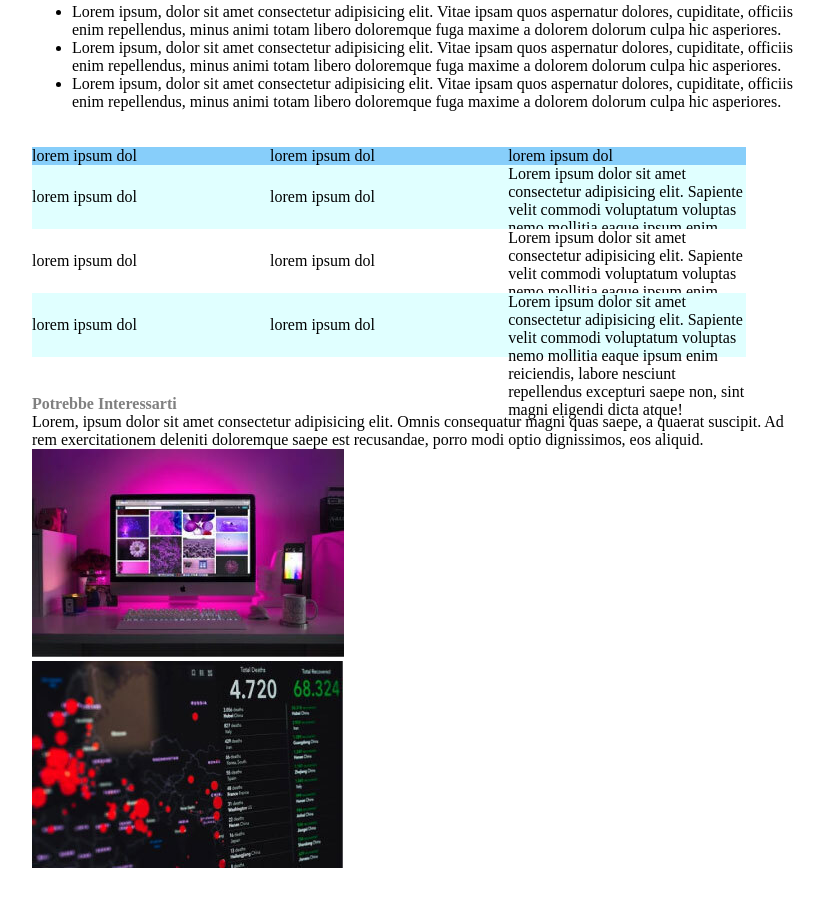
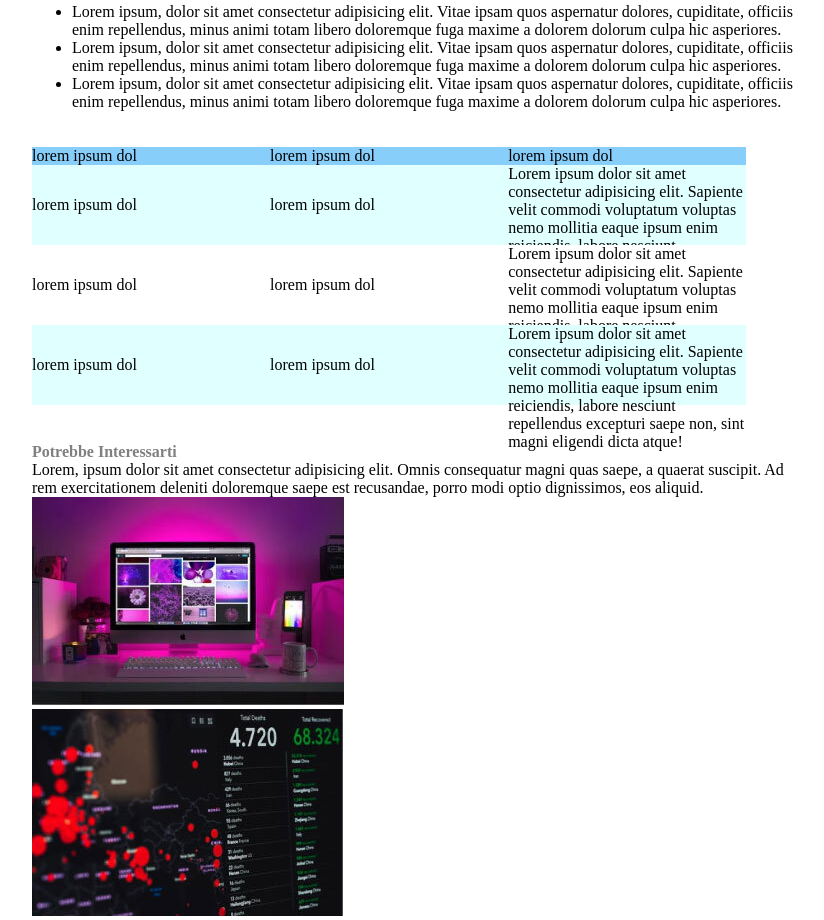
Before and after one commit to Gabriele131099/html-css-booleaner, a plain HTML site: page idex.html in a window 1280 px wide. Shown: the part 1124-2044 px from the top of the page, without its empty margins (224-1048 px from the left). Before the commit the page ends 1996 px from the top, so only its background shows below. Drawn offline with Linux system fonts and the light colour scheme.

Commit message:
finito css

```diff
--- a/css/stile.css
+++ b/css/stile.css
@@ -38,8 +38,8 @@
     position: relative;
     float: left;
     width: 31%;
-    height: 8vh;
-    line-height: 8vh;
+    height:10vh;
+    line-height: 10vh;
 }
 
 .row1b , .row2b
@@ -47,7 +47,7 @@
   position: relative;
   float: left;
   width: 31%;
-  height: 8vh;
+  height: 10vh;
 }
   /* riga fr animali */
 
```
